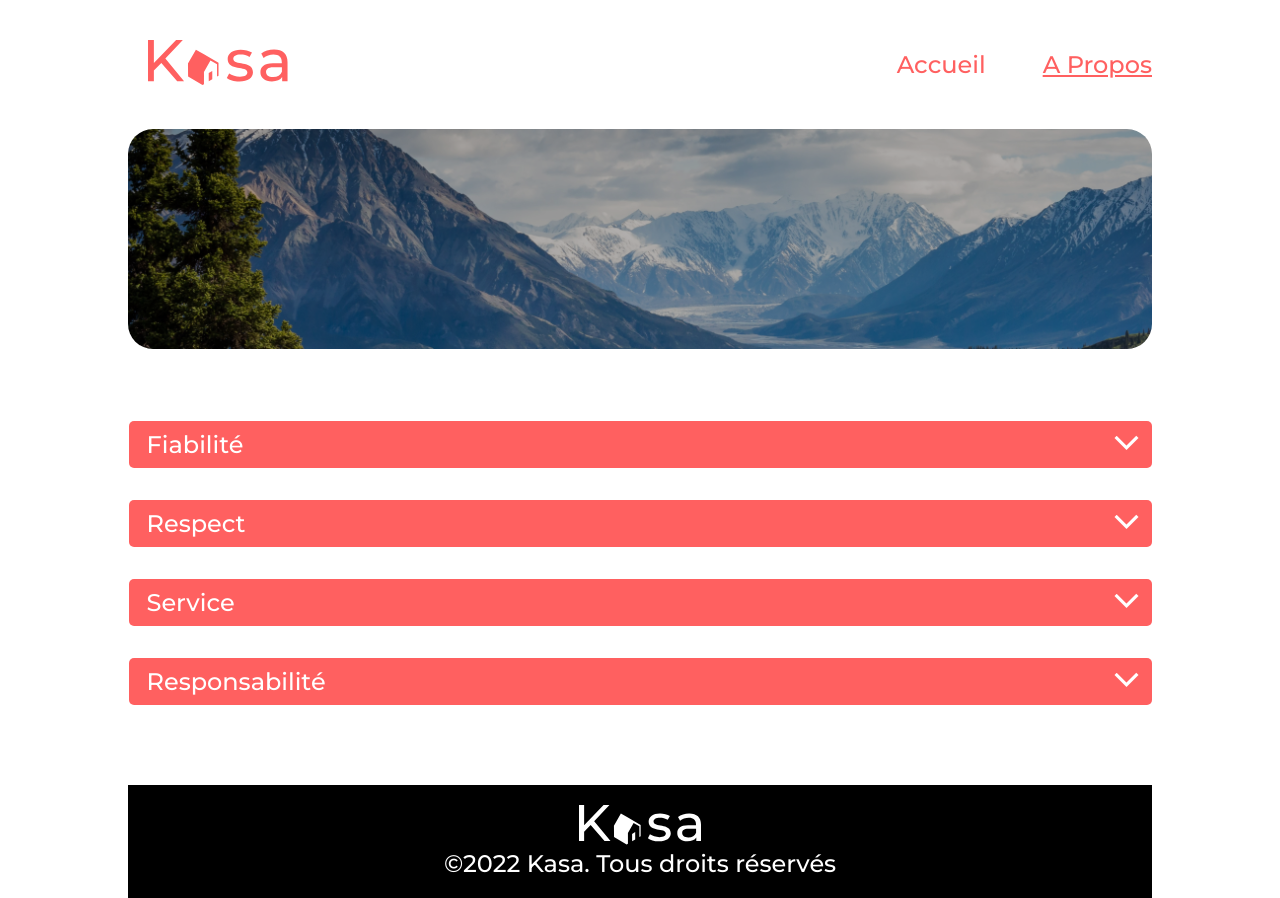
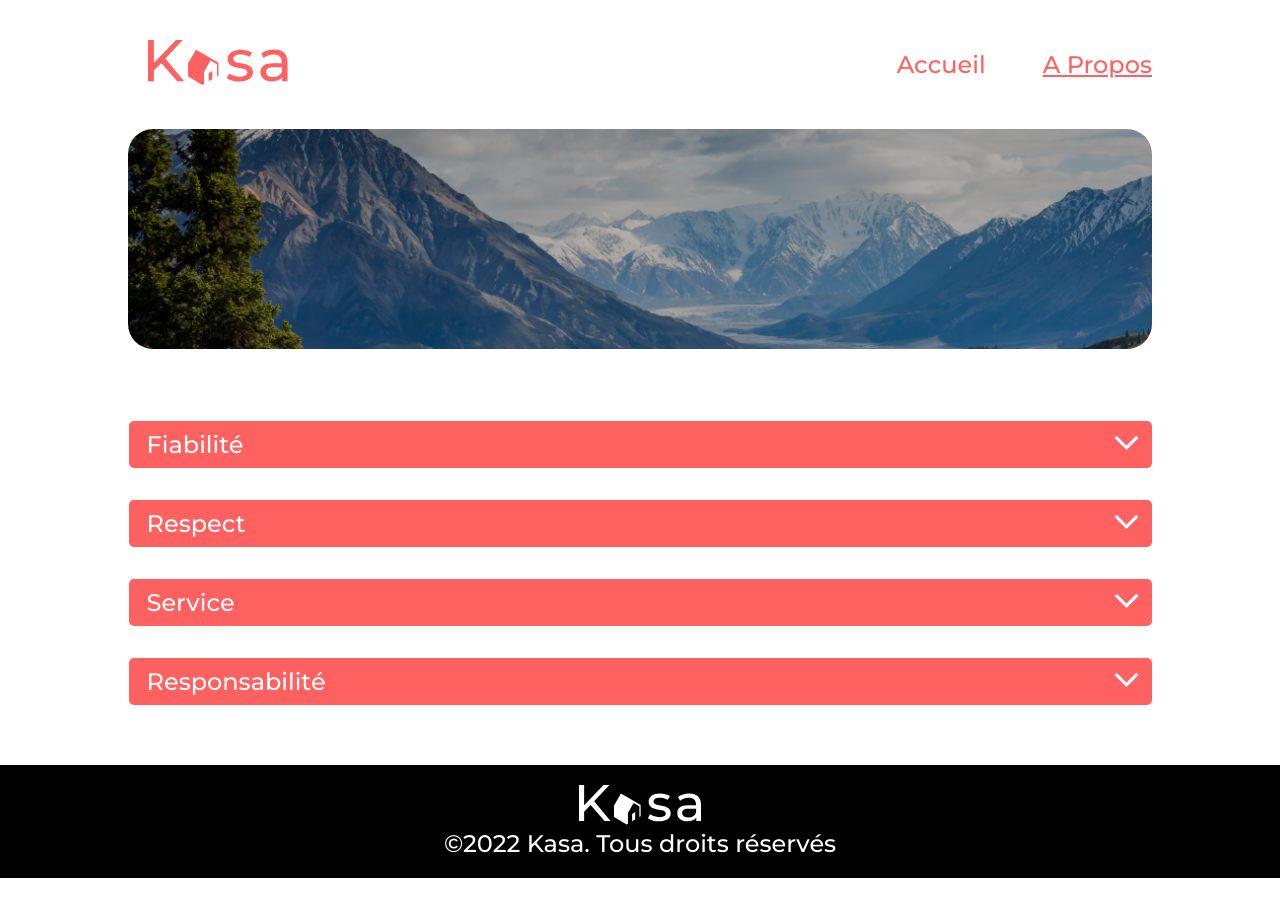
Before and after one commit to melcd238/MelainaDonati_11_07022022, a React (Create React App) app: page /about in a window 1280 px wide. Built offline with nearby package versions, Linux system fonts and the light colour scheme.

Commit message:
modif footer

```diff
--- a/src/App.css
+++ b/src/App.css
@@ -4,9 +4,8 @@ body{
 }
 
 .containerApp {
-  height: 100vh;
-  width: 80%;
-  max-width: 1240px;
-  margin: auto;
+  height: 80vh;
+
+  margin:0 auto;
 
 }
--- a/src/Components/Footer/Footer.js
+++ b/src/Components/Footer/Footer.js
@@ -4,12 +4,15 @@ import footerLogo from '../../Images/footerLogo.svg';
 
 function Footer(){
     return(
+
            <footer className={classes.footerContainer}>
                <div className={classes.imgContainer}>
                   <img src={footerLogo} alt="Logo de Kasa"></img>
                </div>
                <p className={classes.rights}>©2022 Kasa. Tous droits réservés </p>
          </footer>
+
+
     )
 }
 
--- a/src/Components/Header/Header.module.css
+++ b/src/Components/Header/Header.module.css
@@ -1,9 +1,9 @@
 .headerContainer{
-    width: 100%;
+    width: 80%;
     display : flex;
     justify-content: space-between;
     align-items:center;
-    margin-top:40px;
+    margin:40px auto;
 }
 .logo{
     margin-left: 20px;
--- a/src/Containers/APropos/APropos.module.css
+++ b/src/Containers/APropos/APropos.module.css
@@ -1,6 +1,8 @@
 .AProposContainer{
     margin-top:40px;
     margin-bottom:20px;
+    width:80%;
+    margin:auto;
 }
 .bannerContainer{
     display: flex;
--- a/src/Containers/Details/Detail.module.css
+++ b/src/Containers/Details/Detail.module.css
@@ -27,6 +27,10 @@
 }
 .starsContainer{
     margin-top:10px;
+}
+.detailContainer{
+    width:80%;
+    margin:auto;
 }
 
 
--- a/src/Containers/Home/Home.js
+++ b/src/Containers/Home/Home.js
@@ -33,7 +33,7 @@ const getAllDataKasa = () =>{
 
  // on va ensuite passer la data au composant Thumb grâce au props
     return(
-        <>
+        <div>
         { loader ?
                  <div className={classes.homeContainer}>
                  <div className={classes.bannerContainer}>
@@ -53,7 +53,7 @@ const getAllDataKasa = () =>{
 
       }
 
-         </>
+         </div>
 
 
 
--- a/src/Containers/Home/Home.module.css
+++ b/src/Containers/Home/Home.module.css
@@ -1,5 +1,6 @@
 .homeContainer{
     margin:40px auto;
+    width:80%;
 }
 .bannerContainer{
     display: flex;
--- a/src/Layout/Layout.module.css
+++ b/src/Layout/Layout.module.css
@@ -3,6 +3,7 @@
     flex-direction: column;
     justify-content: space-between;
     height: 100%;
+    position:relative;
 
 }
 .content{
```
Lines whose indentation alone changed are shown as unchanged.
